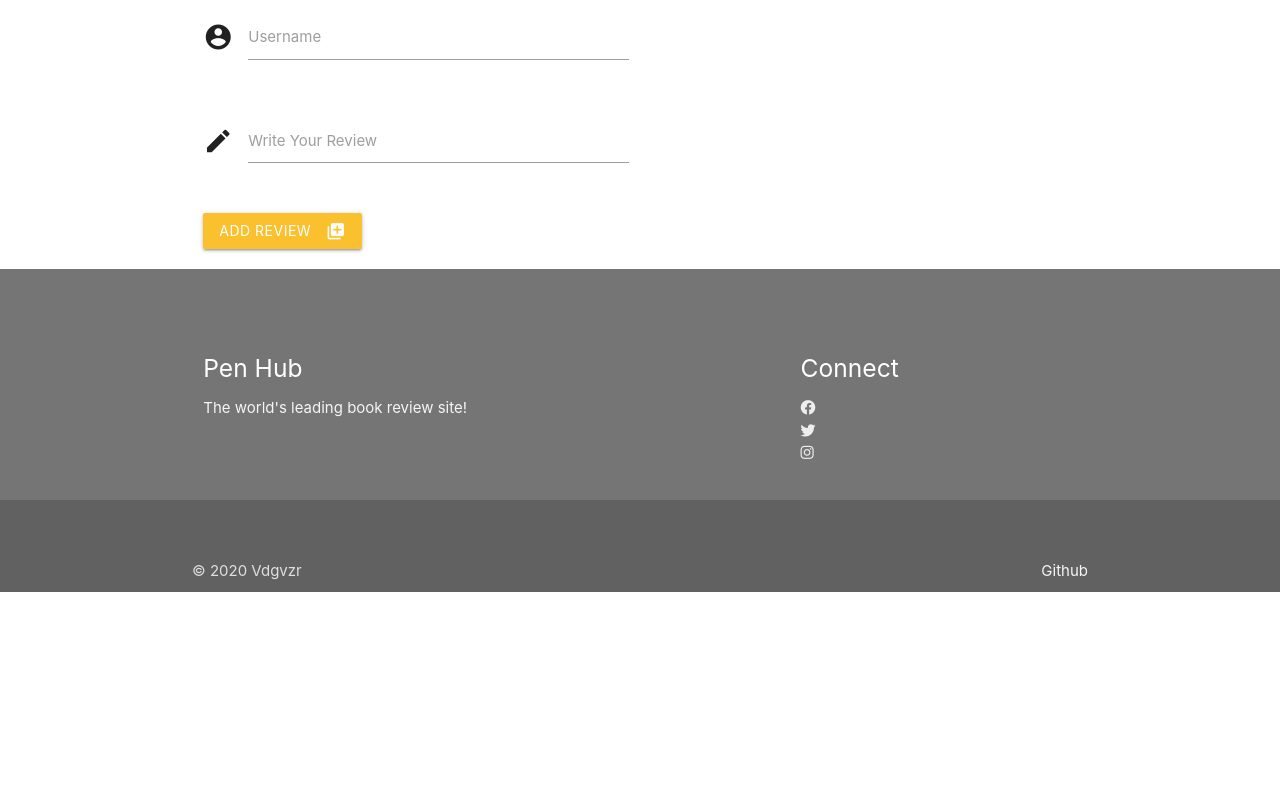
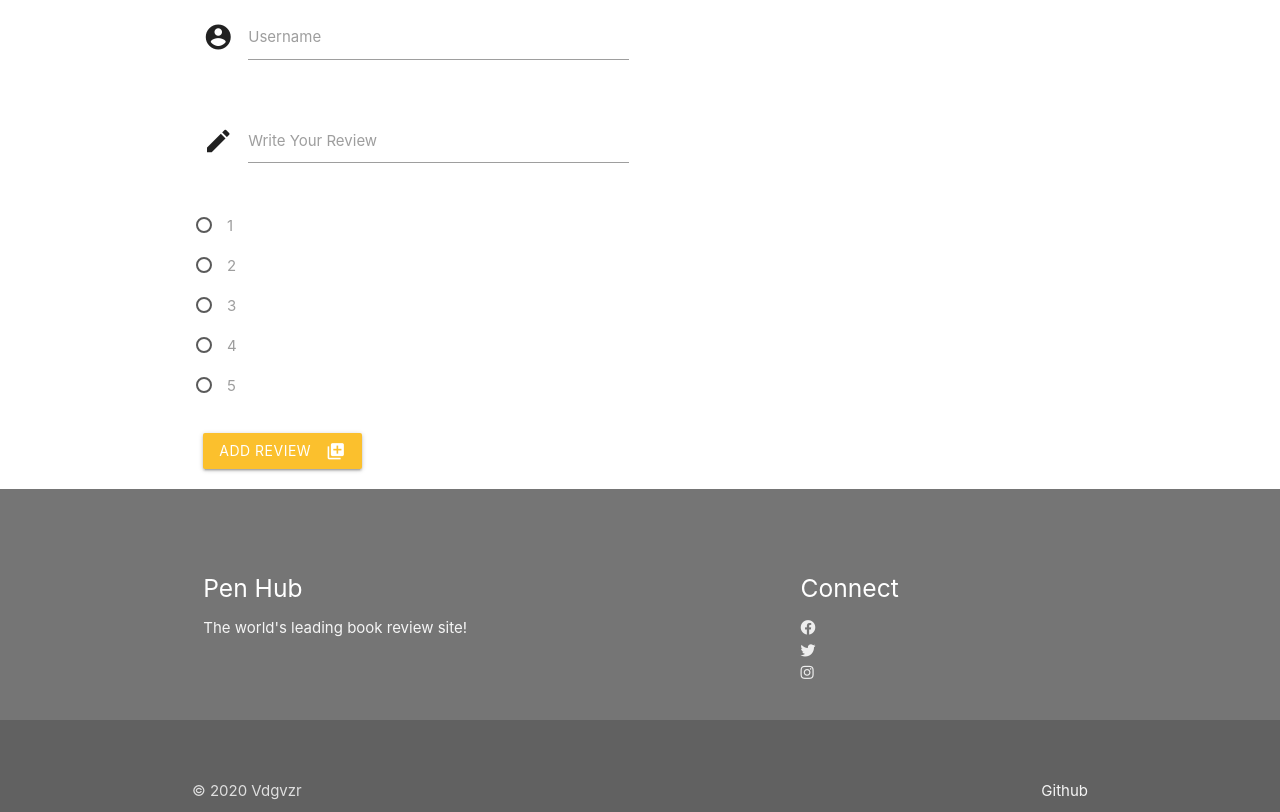
Before and after one commit to vdgvzr/milestone-project-3, a Flask app: template templates/book-review.html in a window 1280 px wide. Shown: the part 224-1036 px from the top of the page. Before the commit the page ends 816 px from the top, so only its background shows below. Run offline with Flask 2, Linux system fonts and the light colour scheme; the template is opened without the code that fills it, so the values that code supplies are empty; some libraries are stand-ins or nearby versions.

Commit message:
Added rating system to book review page

```diff
--- a/templates/book-review.html
+++ b/templates/book-review.html
@@ -33,13 +33,15 @@
         <p>"{{rev.review}}"</p>
 
         <p>- {{rev.username}}</p>
+
+        <p>{{rev.rating}}/5</p>
     </div>
 </div>
 
 {% endfor %}
 
 <div class="row">
-    <form action="{{ url_for('add_review', book_id=book._id) }}" method="POST" class="col s12">
+    <form id="rating-form" action="{{ url_for('add_review', book_id=book._id) }}" method="POST" class="col s12">
         <div class="row">
             <div class="input-field col s6">
                 <i class="material-icons prefix">account_circle</i>
@@ -58,6 +60,48 @@
 
                 <label for="icon_prefix">Write Your Review</label>
             </div>
+        </div>
+
+        <div class="row">
+            <p>
+                <label>
+                    <input name="rating" type="radio" value="1"/>
+
+                    <span>1</span>
+                </label>
+            </p>
+
+            <p>
+                <label>
+                    <input name="rating" type="radio" value="2"/>
+
+                    <span>2</span>
+                </label>
+            </p>
+
+            <p>
+                <label>
+                    <input name="rating" type="radio" value="3"/>
+
+                    <span>3</span>
+                </label>
+            </p>
+
+            <p>
+                <label>
+                    <input name="rating" type="radio" value="4"/>
+
+                    <span>4</span>
+                </label>
+            </p>
+
+            <p>
+                <label>
+                    <input name="rating" type="radio" value="5"/>
+
+                    <span>5</span>
+                </label>
+            </p>
         </div>
 
         <button class="btn waves-effect waves-light yellow darken-2" type="submit">Add Review
```
Also changed, not shown: README.md.
